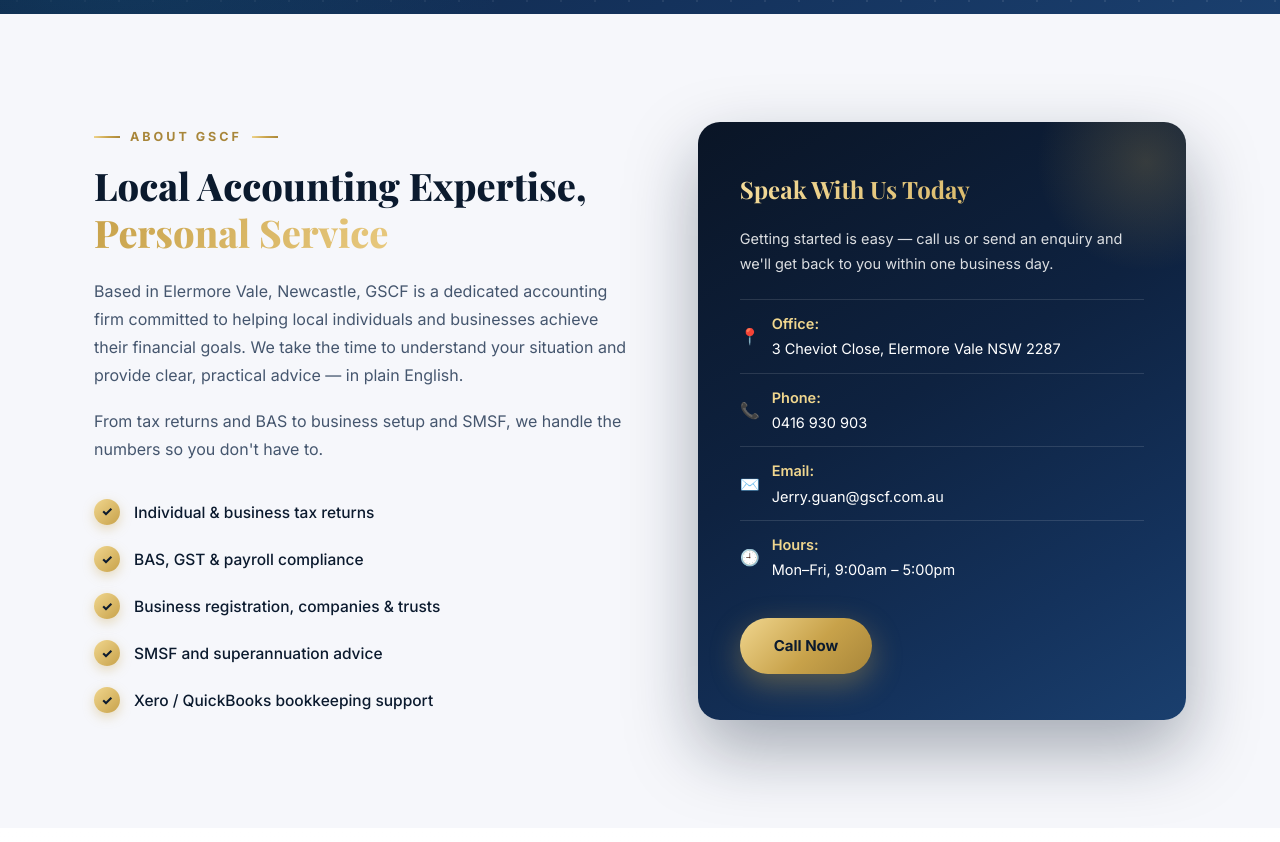
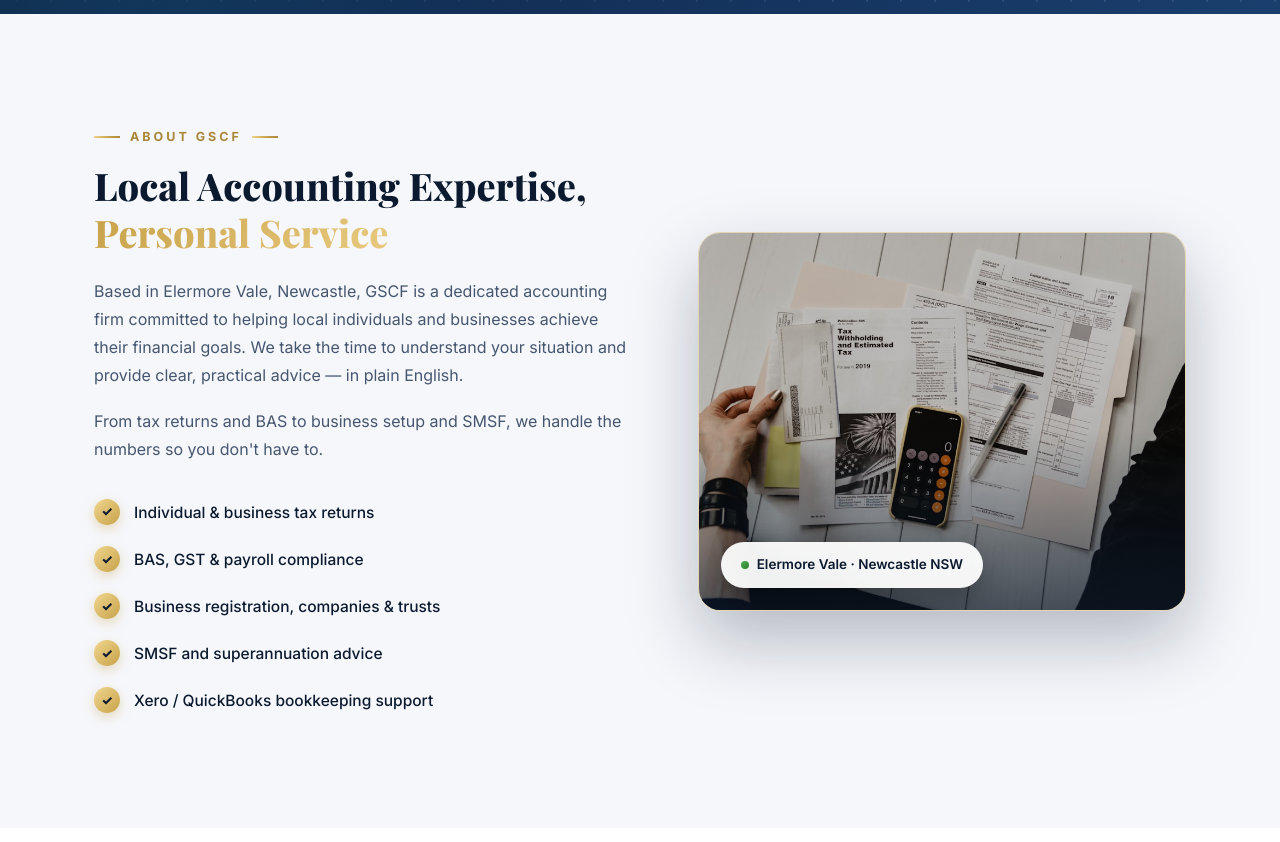
Before and after one commit to EthanX0904/gscf.com.au, a plain HTML site: page index.html in a window 1280 px wide. Shown: the part 900-1742 px from the top of the page. Drawn offline with nearby package versions, Linux system fonts and the light colour scheme.

Commit message:
Replace duplicate contact card in About with office image

```diff
--- a/index.html
+++ b/index.html
@@ -85,14 +85,11 @@
   .about-feats{list-style:none;margin-top:26px}
   .about-feats li{padding:10px 0 10px 40px;position:relative;font-size:15.5px;font-weight:500;color:var(--navy)}
   .about-feats li::before{content:"✓";position:absolute;left:0;top:10px;width:26px;height:26px;background:linear-gradient(135deg,#f0d68e,#c8a24a);color:var(--navy);border-radius:50%;font-size:13px;font-weight:800;display:flex;align-items:center;justify-content:center;box-shadow:0 4px 12px rgba(200,162,74,.35)}
-  .about-card{position:relative;background:var(--grad-hero);border-radius:22px;padding:46px 42px;color:#fff;overflow:hidden;box-shadow:0 30px 70px rgba(11,26,46,.35)}
-  .about-card::before{content:"";position:absolute;top:-70px;right:-70px;width:220px;height:220px;border-radius:50%;background:radial-gradient(circle,rgba(200,162,74,.22),transparent 70%)}
-  .about-card h3{font-size:24px;margin-bottom:16px;background:linear-gradient(120deg,#f5dd9c,#c8a24a);-webkit-background-clip:text;background-clip:text;-webkit-text-fill-color:transparent}
-  .about-card p{font-size:14.5px;opacity:.85;margin-bottom:22px}
-  .contact-line{font-size:14.5px;padding:11px 0;border-top:1px solid rgba(255,255,255,.12);display:flex;gap:12px;align-items:center}
-  .contact-line .ico{font-size:16px}
-  .contact-line b{color:var(--gold-light);font-weight:600}
-  .about-card .btn{margin-top:24px}
+  .about-img{position:relative;border-radius:22px;overflow:hidden;box-shadow:0 30px 70px rgba(11,26,46,.28);border:1px solid rgba(200,162,74,.4)}
+  .about-img img{display:block;width:100%;height:100%;object-fit:cover;aspect-ratio:4/3.1}
+  .about-img::after{content:"";position:absolute;inset:0;background:linear-gradient(180deg,transparent 52%,rgba(11,26,46,.6))}
+  .about-img-badge{position:absolute;left:22px;bottom:22px;z-index:2;display:flex;align-items:center;gap:8px;background:rgba(255,255,255,.94);backdrop-filter:blur(8px);color:var(--navy);font-weight:600;font-size:13.5px;padding:11px 20px;border-radius:50px;box-shadow:0 12px 30px rgba(0,0,0,.28)}
+  .about-img-badge .dot{width:8px;height:8px;border-radius:50%;background:linear-gradient(135deg,#4caf50,#2e7d32);flex-shrink:0}
 
   /* ===== SERVICES ===== */
   .services{background:linear-gradient(180deg,#fff 0%,#f6f7fb 100%)}
@@ -225,14 +222,9 @@
         <li>Xero / QuickBooks bookkeeping support</li>
       </ul>
     </div>
-    <div class="about-card reveal d2">
-      <h3>Speak With Us Today</h3>
-      <p>Getting started is easy — call us or send an enquiry and we'll get back to you within one business day.</p>
-      <div class="contact-line"><span class="ico">📍</span><div><b>Office:</b><br>3 Cheviot Close, Elermore Vale NSW 2287</div></div>
-      <div class="contact-line"><span class="ico">📞</span><div><b>Phone:</b><br><a href="tel:+61416930903">0416 930 903</a></div></div>
-      <div class="contact-line"><span class="ico">✉️</span><div><b>Email:</b><br><a href="mailto:Jerry.guan@gscf.com.au">Jerry.guan@gscf.com.au</a></div></div>
-      <div class="contact-line"><span class="ico">🕘</span><div><b>Hours:</b><br>Mon–Fri, 9:00am – 5:00pm</div></div>
-      <a href="tel:+61416930903" class="btn btn-gold">Call Now</a>
+    <div class="about-img reveal d2">
+      <img src="about.jpg" alt="GSCF accounting and tax services office" loading="lazy">
+      <div class="about-img-badge"><span class="dot"></span> Elermore Vale · Newcastle NSW</div>
     </div>
   </div>
 </section>
```
Also changed, not shown: about.jpg (added).
